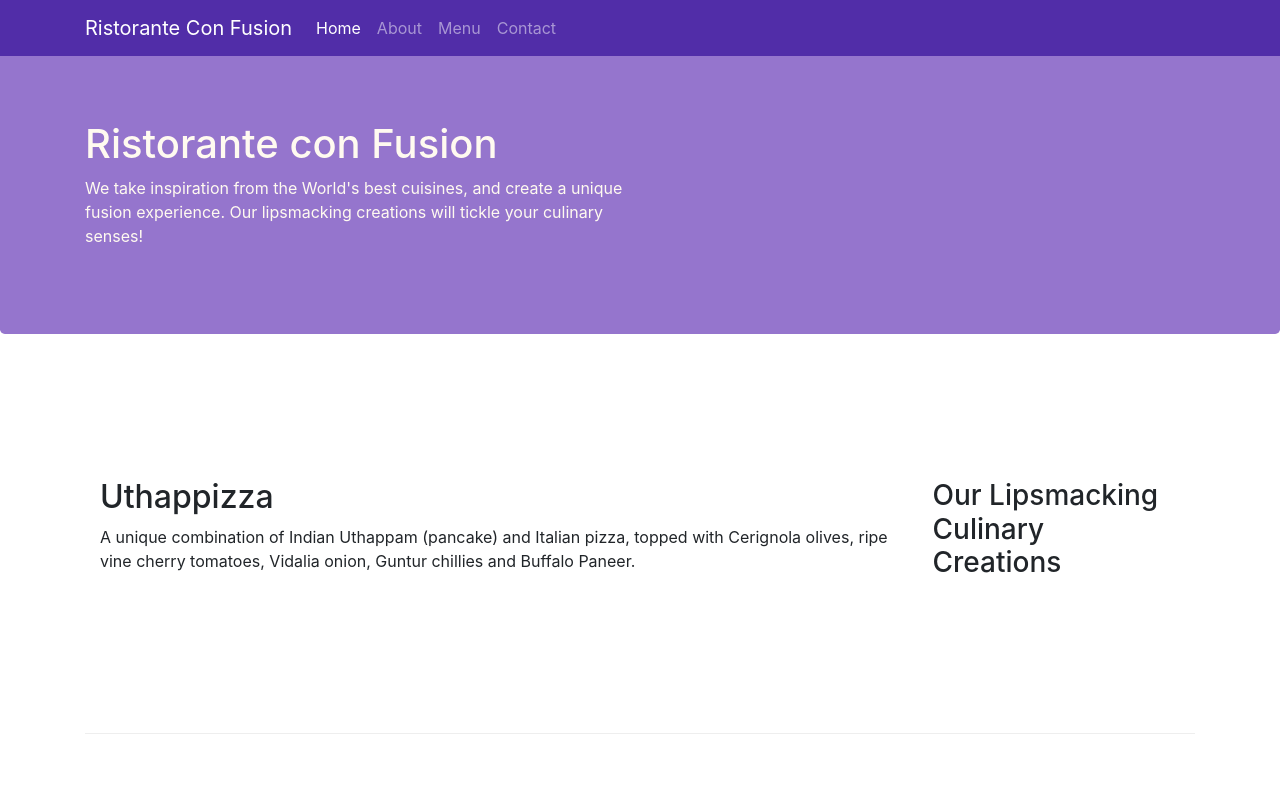
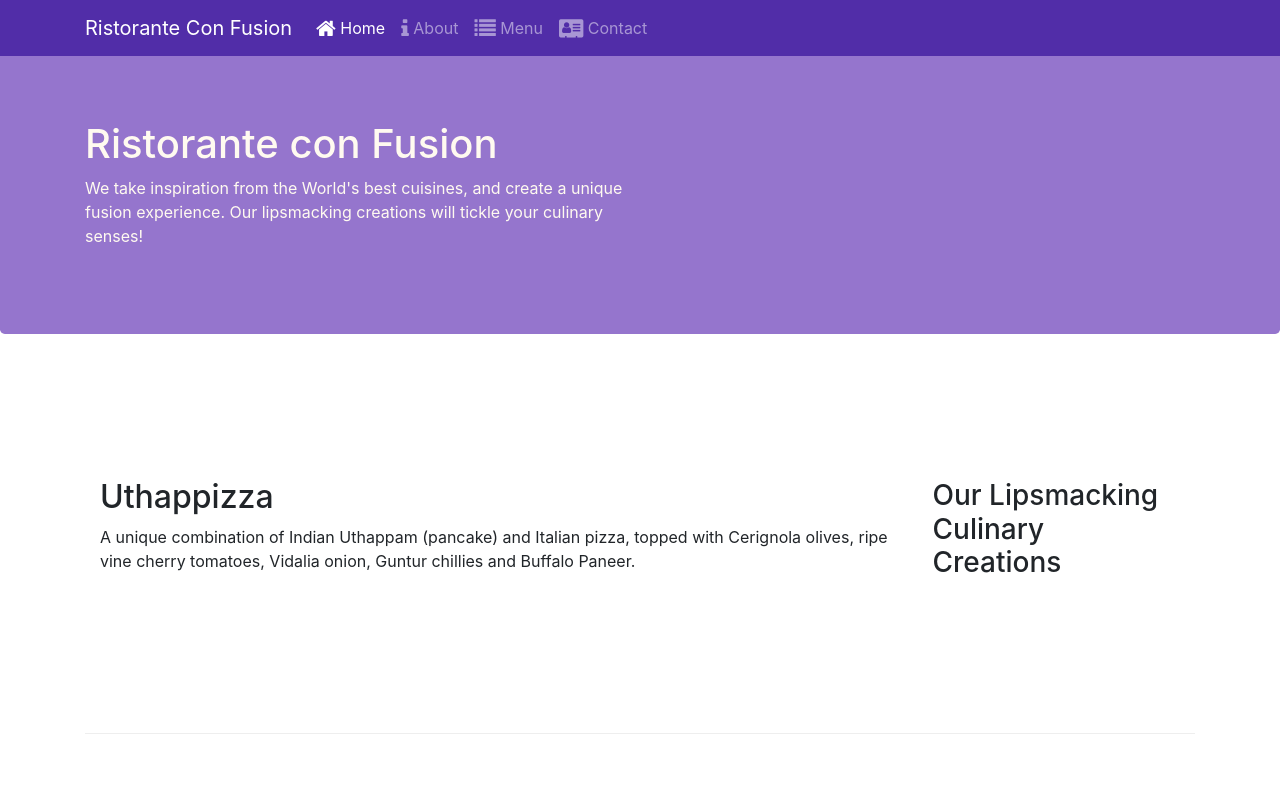
Before and after one commit to ShreyanshTripathi/node-bootstrap, a website: page index.html in a window 1280 px wide. Shown: the top 800 px of the page. Drawn offline with nearby package versions, Linux system fonts and the light colour scheme.

Commit message:
added font-awesome icons to nav-bar

```diff
--- a/index.html
+++ b/index.html
@@ -9,6 +9,8 @@
 
         <!-- Bootstrap CSS -->
         <link rel="stylesheet" href="node_modules/bootstrap/dist/css/bootstrap.min.css">
+        <link rel="stylesheet" href="node_modules/font-awesome/css/font-awesome.min.css">
+        <link rel="stylesheet" href="node_modules/bootstrap-social/bootstrap-social.css">
         <link rel="stylesheet" href = "css/styles.css">
         <title>Ristorante Con Fusion</title>
 
@@ -23,10 +25,10 @@
             <a class="navbar-brand" href="#">Ristorante Con Fusion</a>
             <div class="collapse navbar-collapse" id="navbar">
                 <ul class="navbar-nav mr-auto">
-                    <li class="nav-item active"><a class="nav-link" href="#">Home</a></li>
-                    <li class="nav-item"><a class="nav-link" href="/aboutus.html">About</a></li>
-                    <li class="nav-item"><a class="nav-link" href="#">Menu</a></li>
-                    <li class="nav-item"><a class="nav-link" href="#">Contact</a></li>
+                    <li class="nav-item active"><a class="nav-link" href="#"><span class="fa fa-home fa-lg"></span> Home</a></li>
+                    <li class="nav-item"><a class="nav-link" href="/aboutus.html"><span class="fa fa-info fa-lg"></span> About</a></li>
+                    <li class="nav-item"><a class="nav-link" href="#"><span class="fa fa-list fa-lg"></span> Menu</a></li>
+                    <li class="nav-item"><a class="nav-link" href="#"><span class="fa fa-address-card fa-lg"></span> Contact</a></li>
                 </ul>
             </div>
         </div>
```
Also changed, not shown: aboutus.html (+6 -4 lines).
